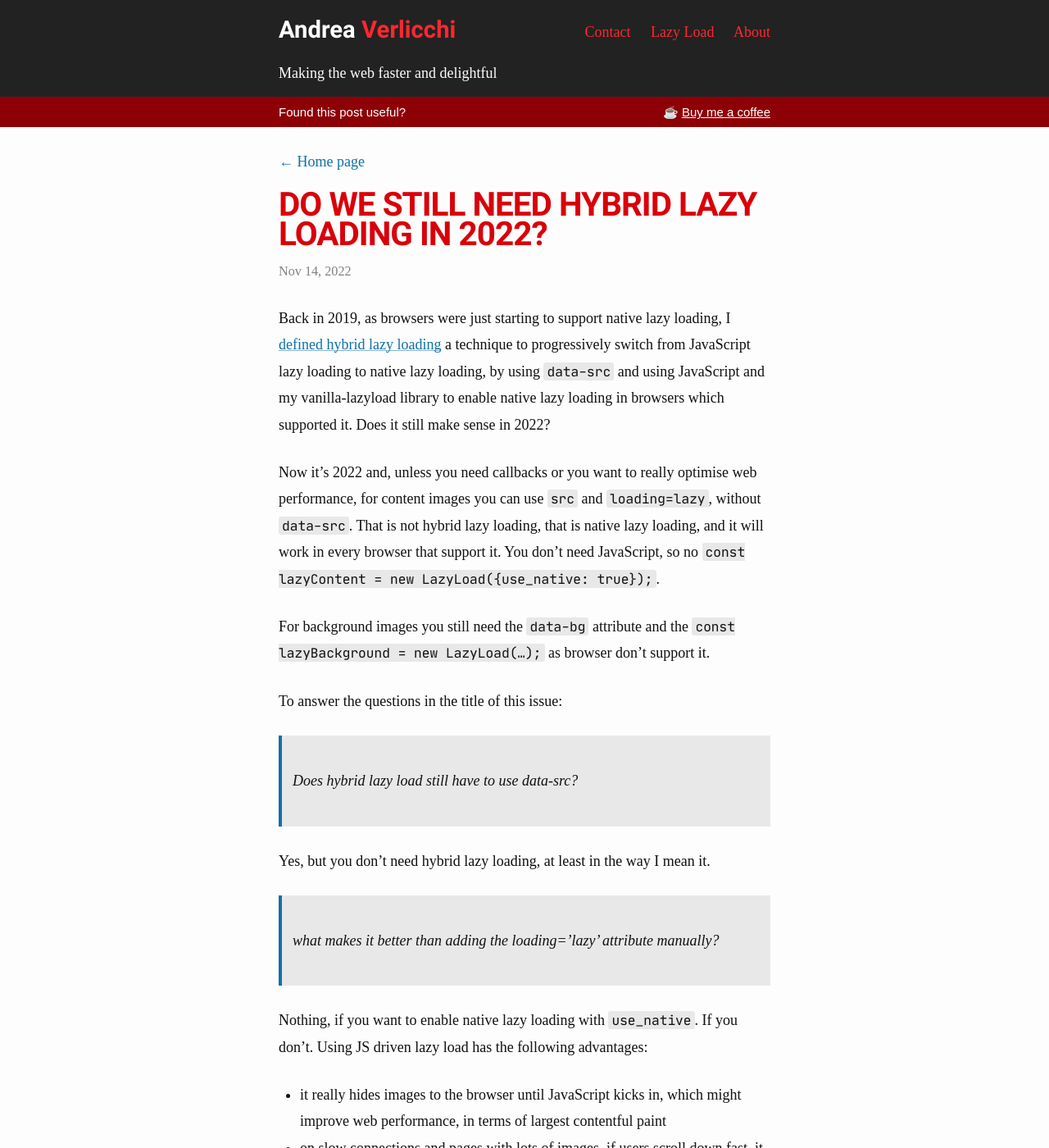
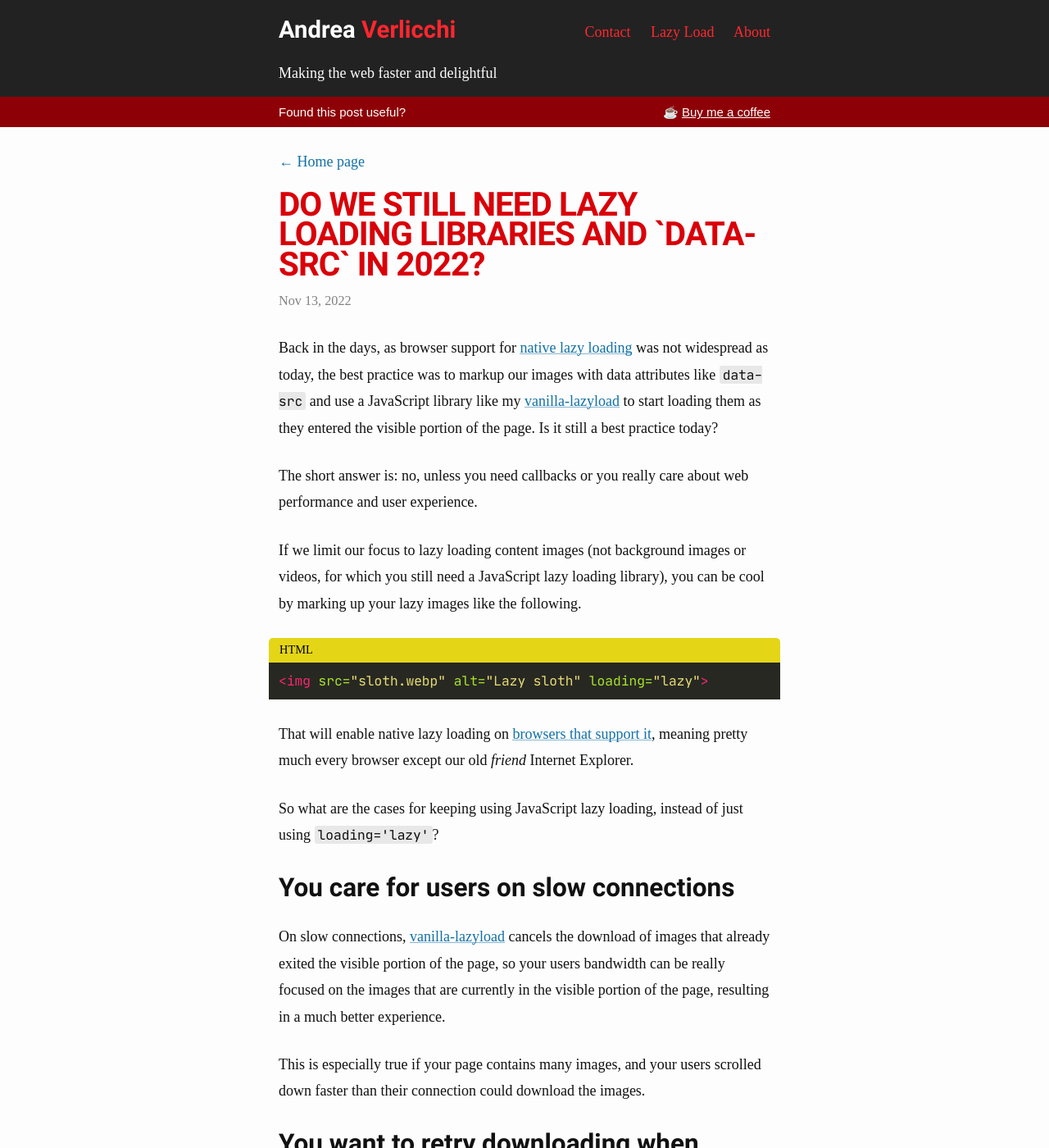
Before and after one commit to verlok/verlok.github.io, a Jekyll site: the page built from _posts/2022-11-13-do-we-need-hybrid-lazy-loading-in-2022.md, in a window 1280 px wide and 1400 px high. Shown: the whole window at 82% size. Built offline with Jekyll 4.4.1, drawn with Linux system fonts in a browser that asks for light colours; some web fonts are replaced; some of the changed text lies outside the part shown.

Commit message:
Article about lazy loading in 2022

````diff
--- a/_posts/2022-11-13-do-we-need-hybrid-lazy-loading-in-2022.md
+++ b/_posts/2022-11-13-do-we-need-hybrid-lazy-loading-in-2022.md
@@ -1,7 +1,7 @@
 ---
 layout: post
-title: Do we still need hybrid lazy loading in 2022?
-date: 2022-11-14 08:00:00 +01:00
+title: Do we still need lazy loading libraries and `data-src` in 2022?
+date: 2022-11-13 23:30:00 +01:00
 categories:
   - techniques
   - lazy loading
@@ -15,21 +15,40 @@
   ]
 ---
 
-Back in 2019, as browsers were just starting to support native lazy loading, I [defined hybrid lazy loading](https://www.smashingmagazine.com/2019/05/hybrid-lazy-loading-progressive-migration-native/) a technique to progressively switch from JavaScript lazy loading to native lazy loading, by using `data-src` and using JavaScript and my vanilla-lazyload library to enable native lazy loading in browsers which supported it. Does it still make sense in 2022?
+Back in the days, as browser support for [native lazy loading](https://web.dev/browser-level-image-lazy-loading/) was not widespread as today, the best practice was to markup our images with data attributes like `data-src` and use a JavaScript library like my [vanilla-lazyload](https://github.com/verlok/vanilla-lazyload) to start loading them as they entered the visible portion of the page. Is it still a best practice today?
 
-Now it’s 2022 and, unless you need callbacks or you want to really optimise web performance, for content images you can use `src` and `loading=lazy`, without `data-src`. That is not hybrid lazy loading, that is native lazy loading, and it will work in every browser that support it. You don’t need JavaScript, so no `const lazyContent = new LazyLoad({use_native: true});`.
+The short answer is: no, unless you need callbacks or you really care about web performance and user experience.
 
-For background images you still need the `data-bg` attribute and the `const lazyBackground = new LazyLoad(…);` as browser don’t support it.
+If we limit our focus to lazy loading content images (not background images or videos, for which you still need a JavaScript lazy loading library), you can be cool by marking up your lazy images like the following.
 
-To answer the questions in the title of this issue:
+```html
+<img src="sloth.webp" alt="Lazy sloth" loading="lazy">
+```
 
-> Does hybrid lazy load still have to use data-src?
+That will enable native lazy loading on [browsers that support it](https://caniuse.com/loading-lazy-attr), meaning pretty much every browser except our old *friend* Internet Explorer.
 
-Yes, but you don’t need hybrid lazy loading, at least in the way I mean it.
+So what are the cases for keeping using JavaScript lazy loading, instead of just using `loading='lazy'`?
 
-> what makes it better than adding the loading='lazy' attribute manually?
 
-Nothing, if you want to enable native lazy loading with `use_native`. If you don’t. Using JS driven lazy load has the following advantages:
-- it really hides images to the browser until JavaScript kicks in, which might improve web performance, in terms of largest contentful paint
-- on slow connections and pages with lots of images, if users scroll down fast, it optimises to focus on the images on screen, candeline the download of the ones gone off screen
-- it triggers callbacks, if you need them to control stuff related to images entering/exiting the viewport or loading/loaded/triggered an error.
+## You care for users on slow connections
+
+On slow connections, [vanilla-lazyload](https://github.com/verlok/vanilla-lazyload) cancels the download of images that already exited the visible portion of the page, so your users bandwidth can be really focused on the images that are currently in the visible portion of the page, resulting in a much better experience.
+
+This is especially true if your page contains many images, and your users scrolled down faster than their connection could download the images.
+
+
+## You want to retry downloading when network fails
+
+I don't know about other JavaScript lazy loading libraries, but [vanilla-lazyload](https://github.com/verlok/vanilla-lazyload) allows you to retry loading images when there was a network error, like the user connection went off for some time.
+
+
+## You need callbacks or managing loading status of the image
+
+Lazy loading with JavaScript libraries like [vanilla-lazyload](https://github.com/verlok/vanilla-lazyload) triggers callbacks when images enter or exit the viewport, when they are being loaded or finished loading, when their loading failes because of a network error, etc.
+
+You might be interested in using those callbacks to generate visual effects on your page, or just retry loading images when it failed the first time.
+
+
+## You really want to hide images to the browser before they enter the viewport
+
+There might be cases where you want your images to be hidden to the browser until JavaScript kicks in, e.g. you want to really optimise the [Largest Contentful Paint](https://web.dev/lcp/) by focusing all your users bandwidth on the hero image (which you will have eagerly loaded).
````
